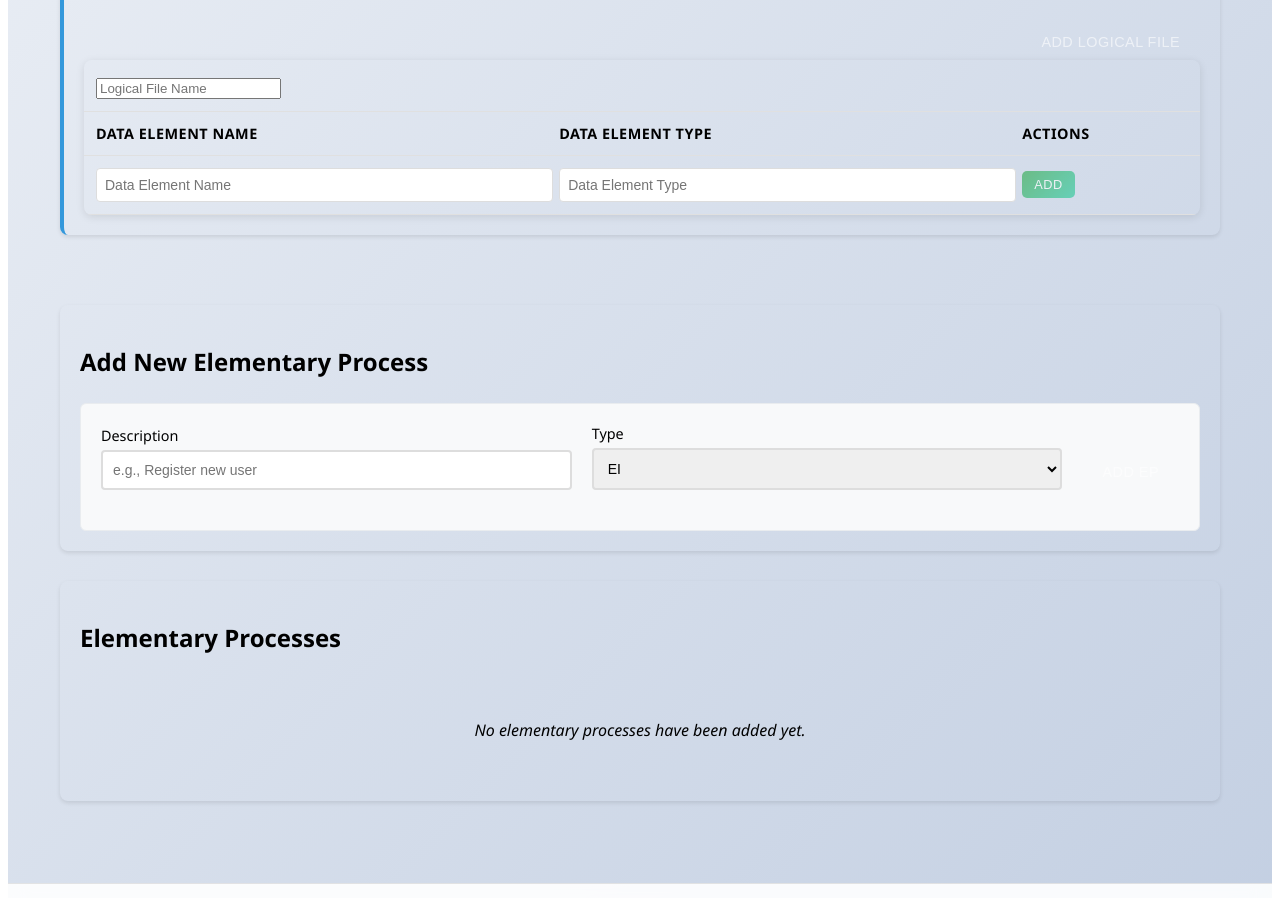
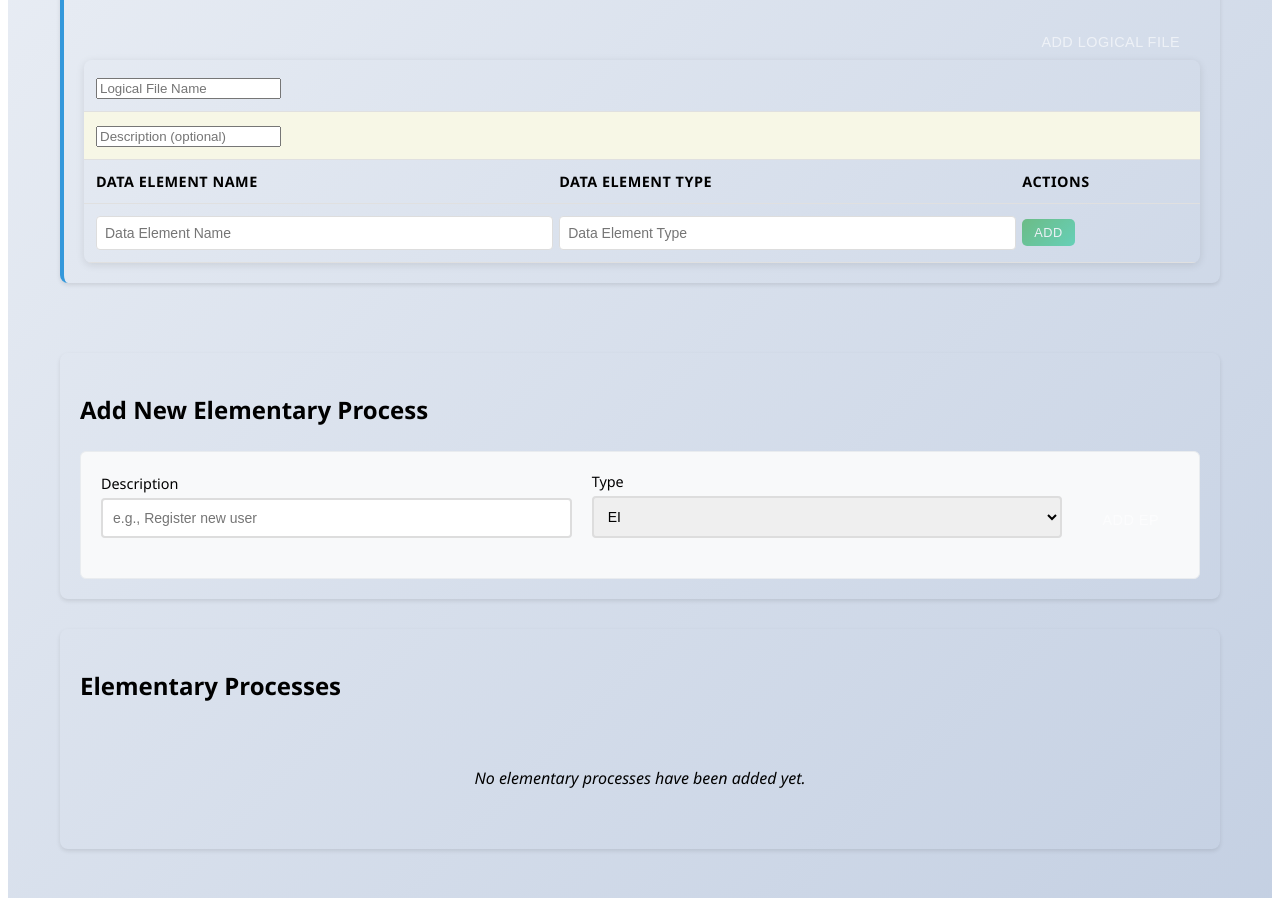
Before and after one commit to Paulo-Vinicius-m/Simple_FPs, a Vue app: page / in a window 1280 px wide. Shown: the part 893-1791 px from the top of the page. Built offline with nearby package versions, Linux system fonts and the light colour scheme.

Commit message:
FEAT description for logical files

```diff
--- a/src/assets/ts/FunctionPointAnalysis.ts
+++ b/src/assets/ts/FunctionPointAnalysis.ts
@@ -45,6 +45,7 @@ export interface DataElement {
 export interface LogicalFile{
     name: string;
     dataElements: DataElement[];
+    description?: string;
 }
 
 export interface ElementaryProcess {
@@ -99,8 +100,9 @@ export class FPAnalysis{
      * Adds a Logical File (LF) to the analysis.
      * @param name - The name of the Logical File.
      * @param attributes - An array of attributes for the Logical File.
+     * @param description - (Optional) Description for the Logical File.
      */
-    public addLF(name: string, attributes: DataElement[]): void {
+    public addLF(name: string, attributes: DataElement[], description?: string): void {
         // Verifica se já existe um LF com o mesmo nome
         if (this.logicalFiles.some(lf => lf.name === name)) {
             console.warn(`Logical File with name "${name}" already exists. Skipping addition.`);
@@ -109,8 +111,23 @@ export class FPAnalysis{
 
         this.logicalFiles.push({
             name: name,
-            dataElements: attributes
+            dataElements: attributes,
+            description: description
         });
+    }
+
+    /**
+     * Adds or updates the description of an existing Logical File (LF).
+     * @param lfName - The name of the Logical File.
+     * @param description - The description to set.
+     */
+    public addDescriptionToLF(lfName: string, description: string): void {
+        const lf = this.logicalFiles.find(lf => lf.name === lfName);
+        if (!lf) {
+            console.error(`Logical File "${lfName}" not found. Cannot add description.`);
+            return;
+        }
+        lf.description = description;
     }
 
     /**
--- a/src/components/LogicalFiles.vue
+++ b/src/components/LogicalFiles.vue
@@ -68,9 +68,11 @@ export default defineComponent({
         const newLogicalFileForm = ref<{
             name: string;
             dataElements: DataElement[];
+            description?: string;
         }>({
             name: '',
-            dataElements: [{ name: '', dtype: '' }]
+            dataElements: [{ name: '', dtype: '' }],
+            description: ''
         });
 
         /** Input tracking for adding data elements to existing logical files */
@@ -163,8 +165,9 @@ export default defineComponent({
          * Adds a new logical file to the FPA instance
          * @param name - Name of the logical file
          * @param dataElements - Array of data elements for the logical file
+         * @param description - Optional description for the logical file
          */
-        const addLogicalFile = (name: string, dataElements: DataElement[]): void => {
+        const addLogicalFile = (name: string, dataElements: DataElement[], description?: string): void => {
             if (!name.trim()) {
                 console.warn('Logical file name cannot be empty');
                 return;
@@ -176,7 +179,7 @@ export default defineComponent({
             }
 
             try {
-                props.FPA.addLF(name.trim(), dataElements);
+                props.FPA.addLF(name.trim(), dataElements, description?.trim() || undefined);
                 newDataElements.value[name] = { name: '', dtype: '' };
                 resetForm(newLogicalFileForm.value);
                 triggerUpdate();
@@ -232,8 +235,7 @@ export default defineComponent({
          * Creates a new logical file from the form data
          */
         const createNewLogicalFile = (): void => {
-            const { name, dataElements } = newLogicalFileForm.value;
-
+            const { name, dataElements, description } = newLogicalFileForm.value;
             // Remove empty data elements
             const filteredDataElements = dataElements.filter(de => de.name.trim() && de.dtype.trim()); // Filter out empty data elements
             if (!name.trim() || !filteredDataElements.length) {
@@ -242,7 +244,7 @@ export default defineComponent({
             }
 
             console.log(`Creating new logical file: ${name} with data elements:`, filteredDataElements);
-            addLogicalFile(name, filteredDataElements);
+            addLogicalFile(name, filteredDataElements, description);
         };
 
         // ==========================================
@@ -315,12 +317,10 @@ export default defineComponent({
         <!-- Logical Files Display Section -->
         <section class="logical-files-section">
             <h2>Logical Files</h2>
-
             <!-- Display message when no logical files exist -->
             <div v-if="!logicalFiles.length" class="no-files-message">
                 <p>No logical files found. Parse SQL code or add files manually.</p>
             </div>
-
             <!-- Logical Files Tables -->
             <div v-else class="logical-files-grid">
                 <table
@@ -334,6 +334,11 @@ export default defineComponent({
                             <th colspan="3" class="table-title">
                                 {{ lf.name }}
                             </th>
+                        </tr>
+                        <tr v-if="lf.description">
+                            <td colspan="3" class="lf-description-cell">
+                                <em>{{ lf.description }}</em>
+                            </td>
                         </tr>
                         <tr>
                             <th class="column-header">Data Element Name</th>
@@ -421,6 +426,11 @@ export default defineComponent({
                         <th colspan="3" class="table-title">
                             <input v-model="newLogicalFileForm.name" placeholder="Logical File Name">
                         </th>
+                    </tr>
+                    <tr>
+                        <td colspan="3" class="lf-description-cell">
+                            <input v-model="newLogicalFileForm.description" placeholder="Description (optional)" />
+                        </td>
                     </tr>
                     <tr>
                         <th class="column-header">Data Element Name</th>
@@ -837,4 +847,13 @@ button:disabled {
     white-space: nowrap;
     border: 0;
 }
+
+.lf-description-cell {
+    background-color: #f7f7e6;
+    color: #666;
+    font-size: 1em;
+    padding: 8px 12px;
+    border-bottom: 1px solid #e0e0e0;
+    text-align: left;
+}
 </style>
```
